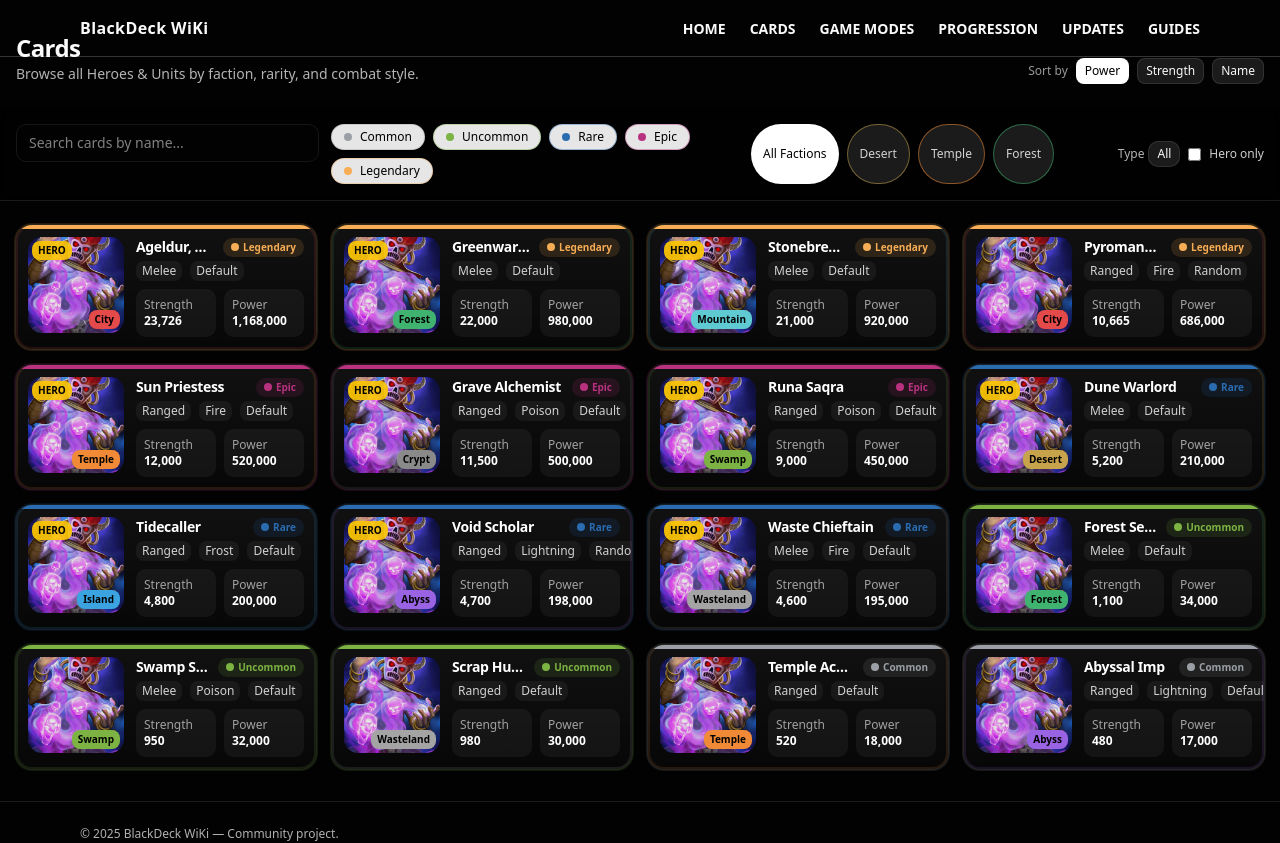
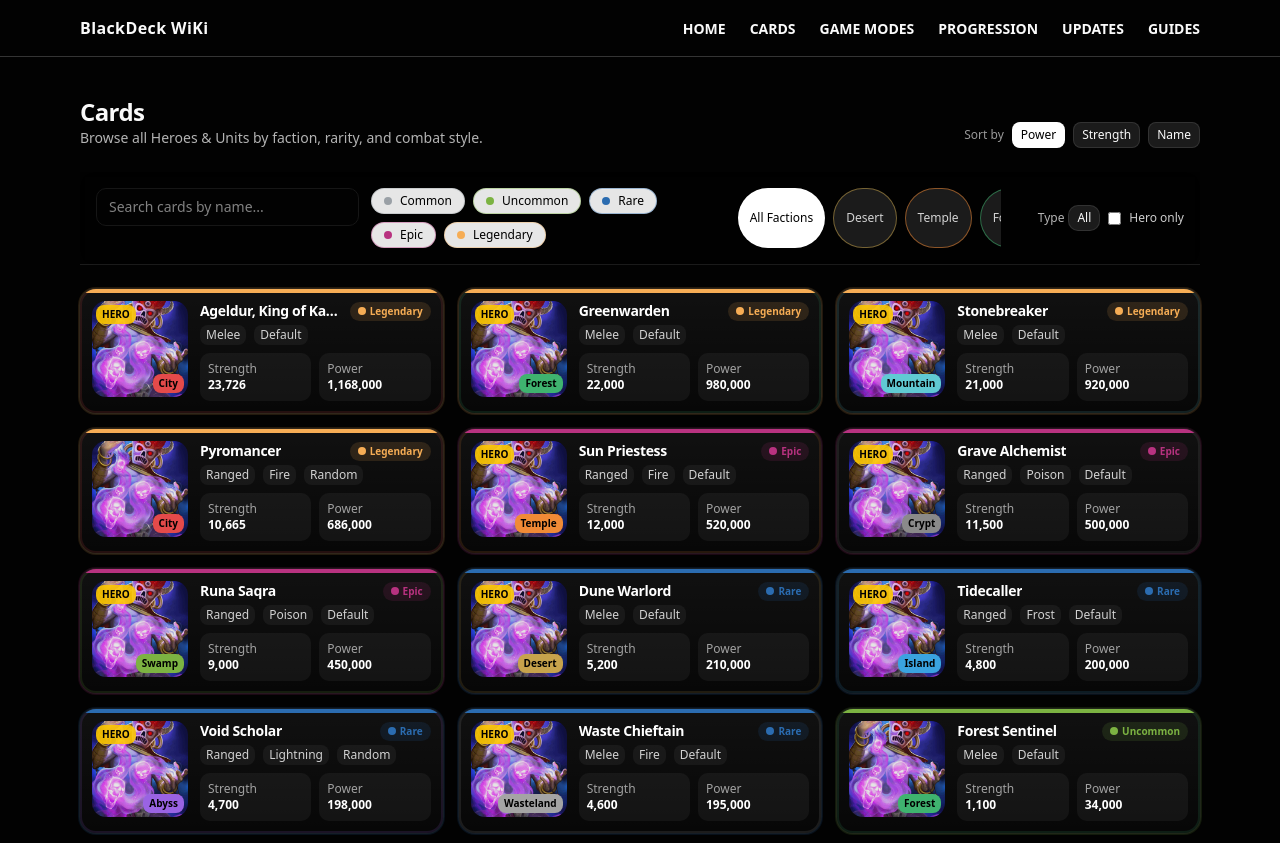
Before and after one commit to shahenwaz/blackdeck_wiki, a Next.js app: page /cards in a window 1280 px wide. Shown: the top 843 px of the page. Built offline with nearby package versions, Linux system fonts and the light colour scheme.

Commit message:
fix(layout): fixed navbar overlap with contents on CARDS page and removed sticky filter to avoid overlap

```diff
--- a/app/layout.tsx
+++ b/app/layout.tsx
@@ -18,7 +18,7 @@ export default function RootLayout({
     <html lang="en" className="dark" suppressHydrationWarning>
       <body className="min-h-dvh" suppressHydrationWarning>
         <SiteNavbar />
-        <main>{children}</main>
+        <main className="pt-12 md:pt-16">{children}</main>
         <footer className="border-t border-white/10">
           <div className="mx-auto max-w-6xl px-4 py-6 text-xs opacity-70">
             © <Year /> BlackDeck WiKi — Community project.
--- a/components/cards/CardsGrid.tsx
+++ b/components/cards/CardsGrid.tsx
@@ -56,6 +56,7 @@ export default function CardsGrid({ data }: { data: Card[] }) {
 
   return (
     <>
+      <div className="mx-auto max-w-6xl px-4 pb-12">
         <header className="mb-6 flex flex-wrap items-end justify-between gap-3">
           <div>
             <h1 className="text-2xl font-bold tracking-tight">Cards</h1>
@@ -99,7 +100,7 @@ export default function CardsGrid({ data }: { data: Card[] }) {
             No cards match your filters.
           </div>
         ) : (
-        <div className="grid grid-cols-1 gap-4 sm:grid-cols-2 lg:grid-cols-3 xl:grid-cols-4">
+          <div className="grid grid-cols-1 gap-4 sm:grid-cols-2 lg:grid-cols-3">
             {sorted.map((card) => (
               <CardTile key={card.id} card={card} onOpen={setOpen} />
             ))}
@@ -107,6 +108,7 @@ export default function CardsGrid({ data }: { data: Card[] }) {
         )}
 
         <CardModal card={open} onClose={() => setOpen(null)} />
+      </div>
     </>
   );
 }
--- a/components/cards/FiltersBar.tsx
+++ b/components/cards/FiltersBar.tsx
@@ -51,7 +51,7 @@ export default function FiltersBar({
   ];
 
   return (
-    <div className="sticky top-0 z-20 -mx-4 mb-6 border-b border-white/10 bg-black/40 px-4 py-4 backdrop-blur supports-[backdrop-filter]:bg-black/30">
+    <div className="mb-6 border-b border-white/10 bg-black/40 px-4 py-4 backdrop-blur supports-[backdrop-filter]:bg-black/30">
       <div className="grid grid-cols-1 gap-3 md:grid-cols-12">
         <div className="md:col-span-3">
           <input
--- a/components/core/Hero.tsx
+++ b/components/core/Hero.tsx
@@ -3,7 +3,7 @@ import { Button } from "@/components/ui/button";
 export default function CoreHero() {
   return (
     <section className="relative overflow-hidden">
-      <div className="mx-auto max-w-6xl px-4 py-24">
+      <div className="mx-auto max-w-6xl px-4 pb-12">
         <h1 className="mt-8 max-w-3xl text-balance text-4xl font-semibold md:text-5xl lg:text-6xl animate-in fade-in-50 slide-in-from-bottom-2 duration-700">
           Build the definitive{" "}
           <span className="text-[hsl(var(--accent))]">Black Deck</span> wiki —
```
Lines whose indentation alone changed are shown as unchanged.
